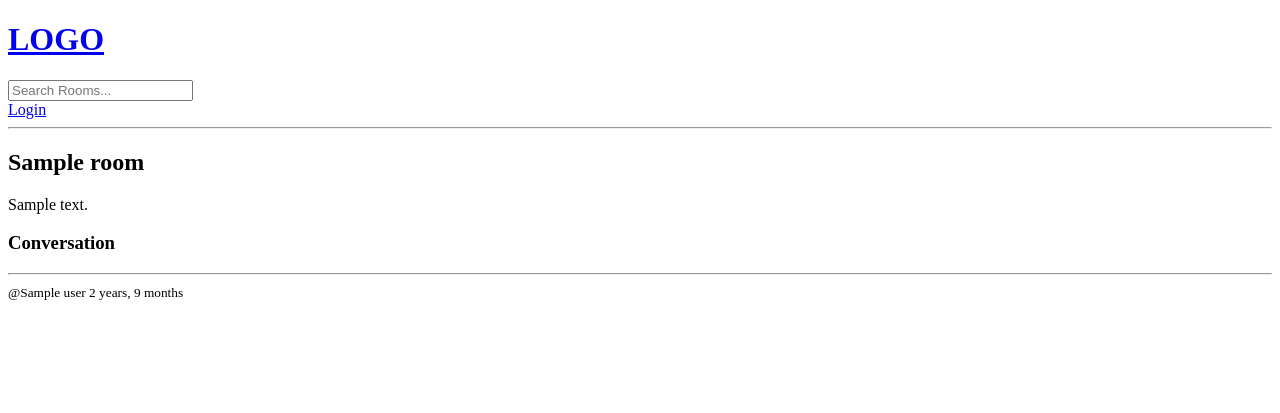
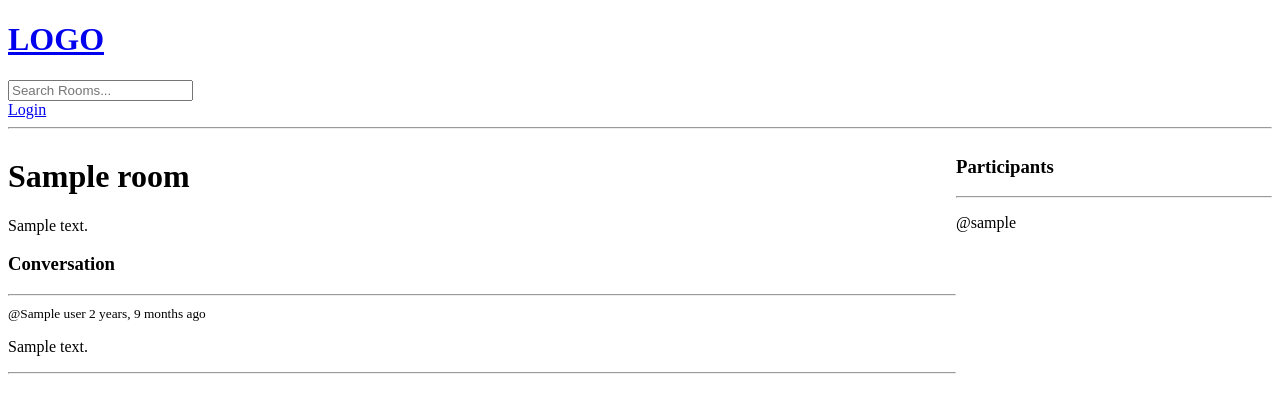
Before and after one commit to keshavdubey1196/Chat-Room, a Django app: template studybud/base/templates/base/room.html in a window 1280 px wide. Shown: the top 413 px of the page. Run offline with Django 3.2, Linux system fonts and the light colour scheme; the template is opened without the code that fills it: most values are stand-ins (such as "Sample title", 1, 10 or a date in 2020).

Commit message:
chat room messages/adding participants to homepage

```diff
--- a/studybud/base/models.py
+++ b/studybud/base/models.py
@@ -16,7 +16,7 @@ class Room(models.Model):
     topic = models.ForeignKey(Topic, on_delete=models.SET_NULL, null=True)
     name = models.CharField(max_length=200)
     description = models.TextField(null=True, blank=True)
-    # participants=
+    participants=models.ManyToManyField(User,related_name='participants', blank=True)
     updated = models.DateTimeField(auto_now=True)
     created = models.DateTimeField(auto_now_add=True)
 
--- a/studybud/base/templates/base/room.html
+++ b/studybud/base/templates/base/room.html
@@ -1,6 +1,19 @@
-{% extends "main.html"%} {% block content %}
+{% extends "main.html"%}
 
-<h2>{{room.name}}</h2>
+{% block content %}
+
+<style>
+    .room-container {
+        display: grid;
+        grid-template-columns: 3fr 1fr;
+    }
+</style>
+
+<div class="room-container">
+    <div>
+
+
+<h1>{{room.name}}</h1>
 
 <p>{{room.description}}</p>
 
@@ -9,10 +22,33 @@
     <hr>
     {% for message in room_messages %}
     <div>
-        <small>@{{message.user}} {{message.created | timesince}}</small>
+        <small>@{{message.user}} {{message.created | timesince}} ago</small>
+        <p>{{message.body}}</p>
+        <hr>
     </div>
     {% endfor %}
 
 </div>
 
+{% if request.user.is_authenticated %}
+<div class="comment-form">
+    <form method="POST" action="">
+        {% csrf_token %}
+        <input type="text" name="body" placeholder="write your message here..."/>
+    </form>
+</div>
+{% endif %}
+</div>
+<div>
+    <h3>Participants</h3>
+    <hr>
+
+    {% for user in participants %}
+    <div>
+        <p>@{{user.username}}</p>
+    </div>
+    {% endfor %}
+</div>
+</div>
+
 {% endblock %}
```
Also changed, not shown: studybud/base/views.py (+14 -3 lines), studybud/base/migrations/0003_alter_room_options_room_participants.py (added), studybud/db.sqlite3.
